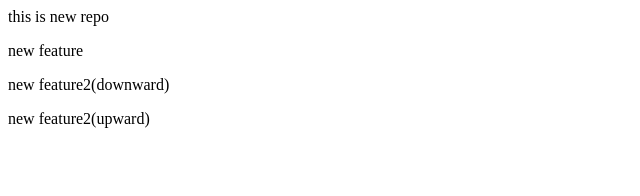
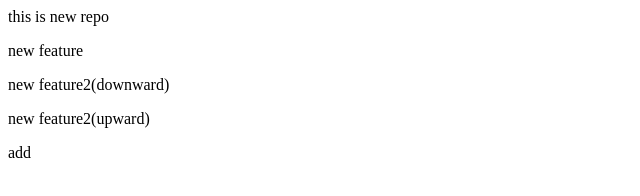
Before and after one commit to abhipaygude/localRepo, a plain HTML site: page index.html in a window 1280 px wide. Shown: the full height of the page, 0-640 px from the left. Drawn offline with Linux system fonts and the light colour scheme.

Commit message:
new feature

```diff
--- a/index.html
+++ b/index.html
@@ -2,3 +2,4 @@
 <p>new feature</p>
 <p>new feature2(downward)</p>
 <p>new feature2(upward)</p>
+<p>add</p
```
